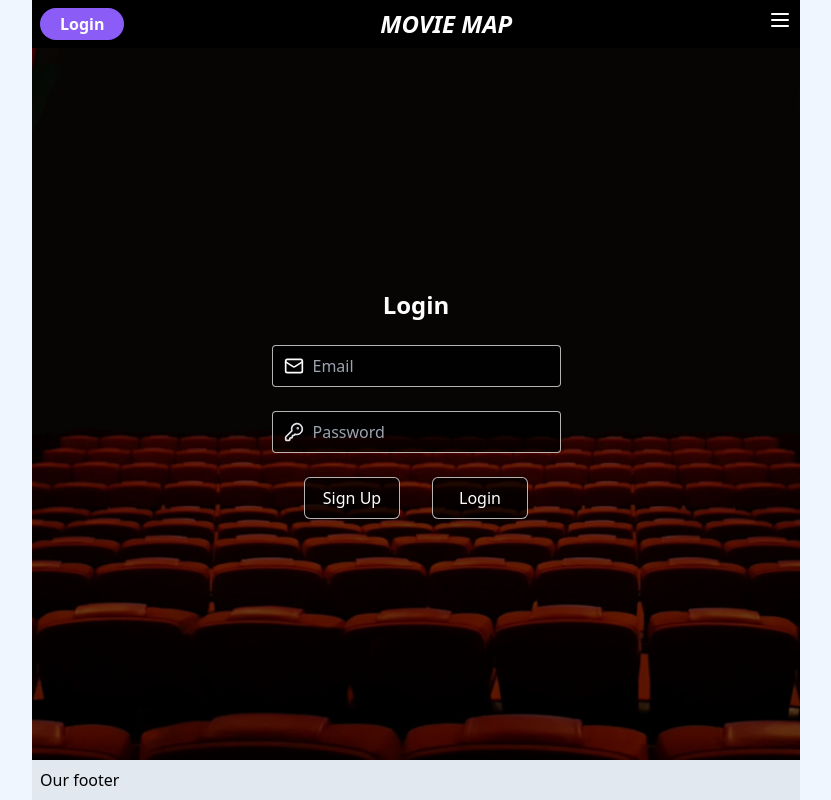
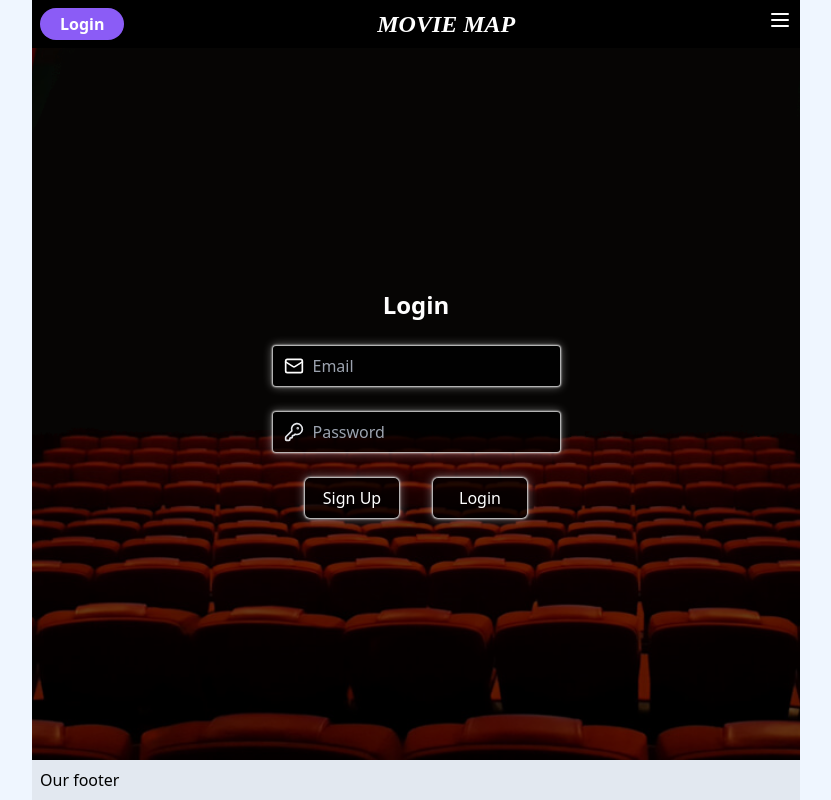
Before and after one commit to Kolya-YA/movieMap, a React (Vite) app in the folder client/: page /login in a window 1280 px wide. Shown: the whole page, without its empty margins (224-1055 px from the left). Built offline with nearby package versions, Linux system fonts and the light colour scheme.

Commit message:
i accidentally worked in dev to fix some small things... added some custom tailind config, fixed style in login and btn

```diff
--- a/client/src/Pages/LoginSighUp.jsx
+++ b/client/src/Pages/LoginSighUp.jsx
@@ -23,13 +23,13 @@ const LoginSignUp = () => {
       ) : (
         <div className="flex justify-center items-center min-h-full ">
           <div className=" w-full max-w-md p-8 space-y-6 bg-transparent">
-            <h2 className="text-2xl font-bold text-center text-white">Login</h2>
+            <h2 className="text-2xl font-bold text-center text-white ">Login</h2>
             <form className="space-y-6">
               <div className="relative">
                 <input
                   type="email"
                   id="email"
-                  className="w-full px-4 py-2 pl-10 border border-white border-opacity-70 shadow-diffused bg-black bg-opacity-70 text-white rounded focus:outline-none focus:ring-2 focus:ring-gray-400 duration-900 "
+                  className="w-full px-4 py-2 pl-10 border border-white border-opacity-70 shadow-diffused bg-black bg-opacity-70 text-white rounded focus:outline-none focus:ring-2 focus:ring-gray-200 duration-900  hover:border-gray-600"
                   placeholder="Email"
                 />
                 <span className="absolute inset-y-0 left-0 flex items-center pl-3">
@@ -46,7 +46,7 @@ const LoginSignUp = () => {
                 <input
                   type="password"
                   id="password"
-                  className="w-full px-4 py-2 pl-10 border border-white border-opacity-70 shadow-diffused bg-black bg-opacity-70 text-white rounded focus:outline-none focus:ring-2 focus:ring-gray-400 duration-900 "
+                  className="w-full px-4 py-2 pl-10 border border-white border-opacity-70 shadow-diffused bg-black bg-opacity-70 text-white rounded focus:outline-none focus:ring-2 focus:ring-gray-200 duration-900  hover:border-gray-600"
                   placeholder="Password"
                 />
                 <span className="absolute inset-y-0 left-0 flex items-center pl-3">
--- a/client/src/components/Button.jsx
+++ b/client/src/components/Button.jsx
@@ -6,7 +6,7 @@ const Button = ({ text, onClick, className }) => {
     <button
       onClick={onClick}
       className={classNames(
-      "rounded-md border border-white border-opacity-70 bg-black bg-opacity-70 shadow-diffused text-white py-2 px-4 hover:bg-black hover:text-gray-400 hover:bg-opacity-100 transition duration-200  ", className
+      "rounded-md border border-white border-opacity-70 bg-black bg-opacity-70 shadow-diffused text-white py-2 px-4 transition duration-800 hover:bg-black hover:text-gray-600 hover:border-gray-600 hover:bg-opacity-100  ", className
       )}
     >
       {text}
--- a/client/tailwind.config.js
+++ b/client/tailwind.config.js
@@ -5,7 +5,14 @@ export default {
     "./src/**/*.{js,jsx}",
   ],
   theme: {
-    extend: {},
+    extend: {
+      boxShadow: {
+        'diffused': '0 0 2px rgba(255, 255, 255, 0.9), 0 0 10px rgba(255, 255, 255, 0.4)',
+      },
+      fontFamily: {
+        'playfair': ['Playfair']
+      }
+    },
   },
   plugins: [],
 }
```
